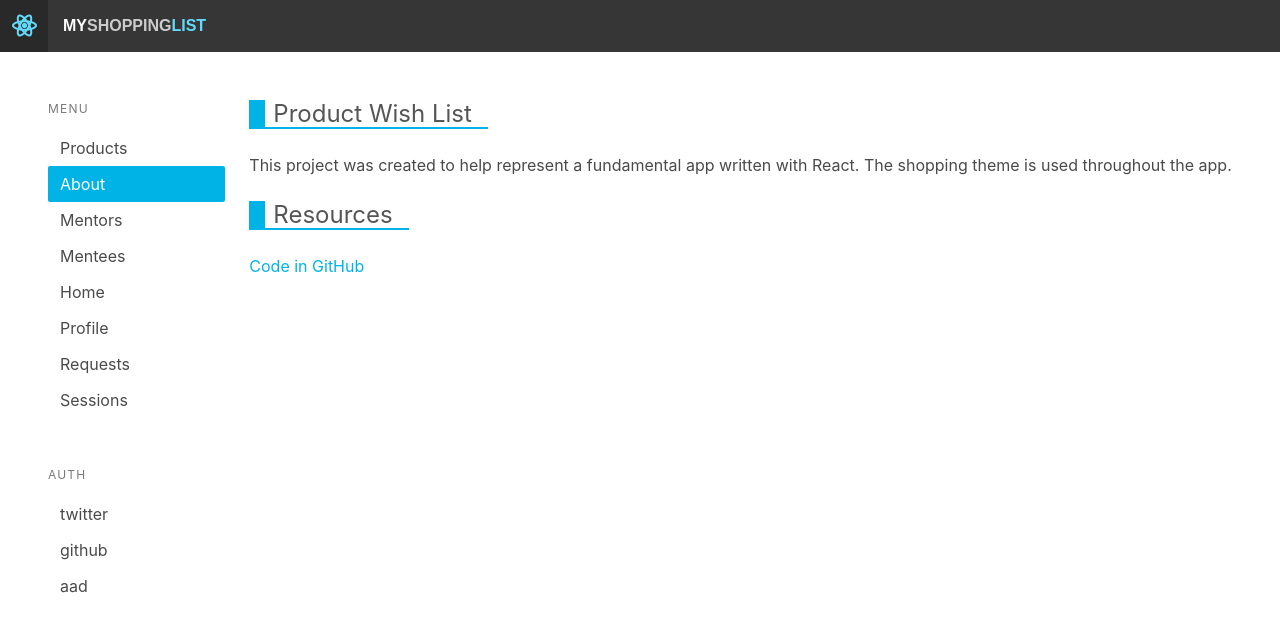
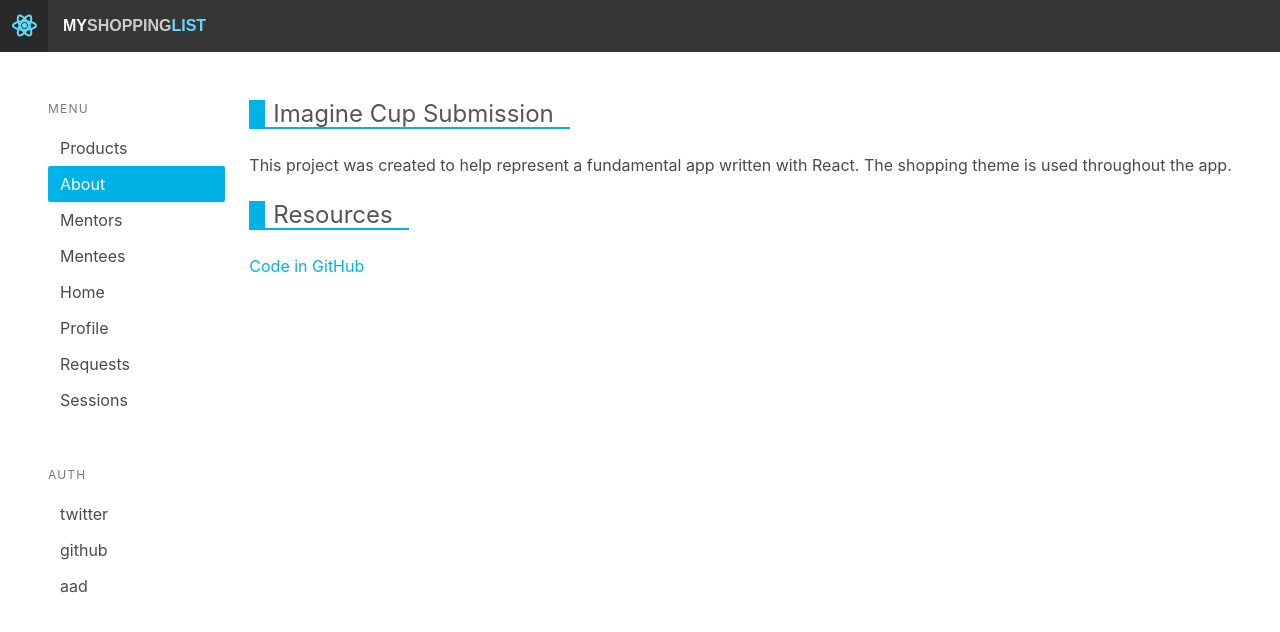
Before and after one commit to kstonekuan/imagine-cup, a React (Create React App) app in the folder react-app/: page /about in a window 1280 px wide. Shown: the top 632 px of the page. Built offline with nearby package versions, Linux system fonts and the light colour scheme; no server answers.

Commit message:
trigger actions

```diff
--- a/react-app/src/About.js
+++ b/react-app/src/About.js
@@ -3,7 +3,7 @@ import React from 'react';
 const About = () => (
   <div className="content-container">
     <div className="content-title-group not-found">
-      <h2 className="title">Product Wish List</h2>
+      <h2 className="title">Imagine Cup Submission</h2>
       <p>
         This project was created to help represent a fundamental app written
         with React. The shopping theme is used throughout the app.
```
